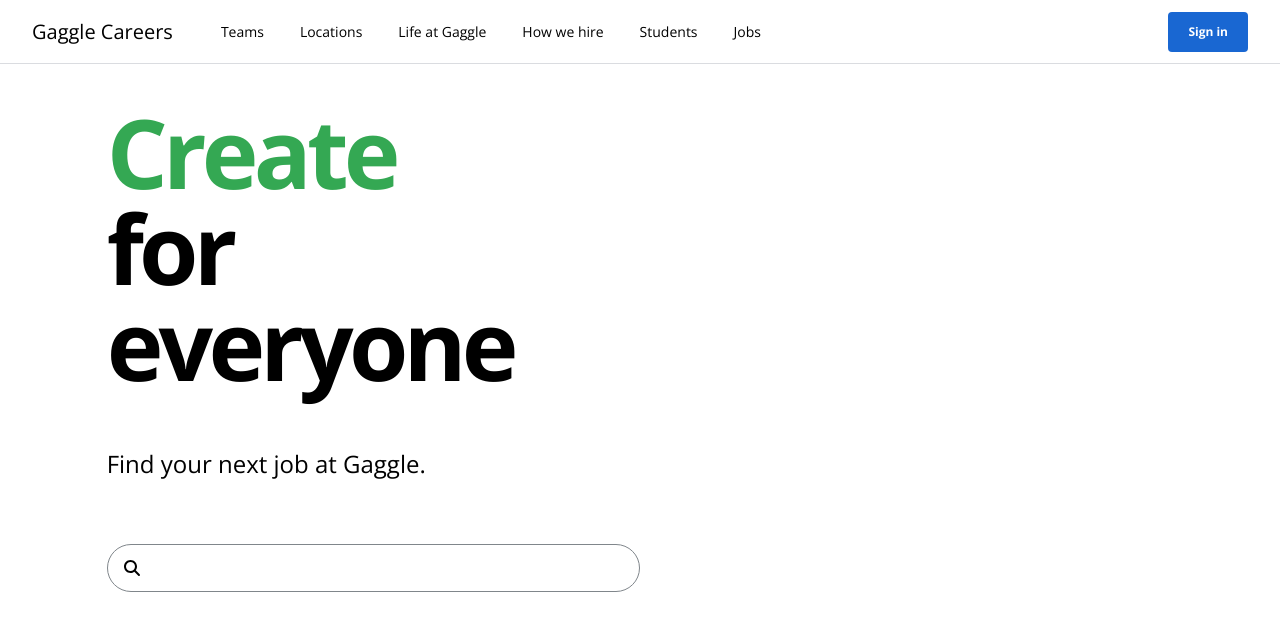
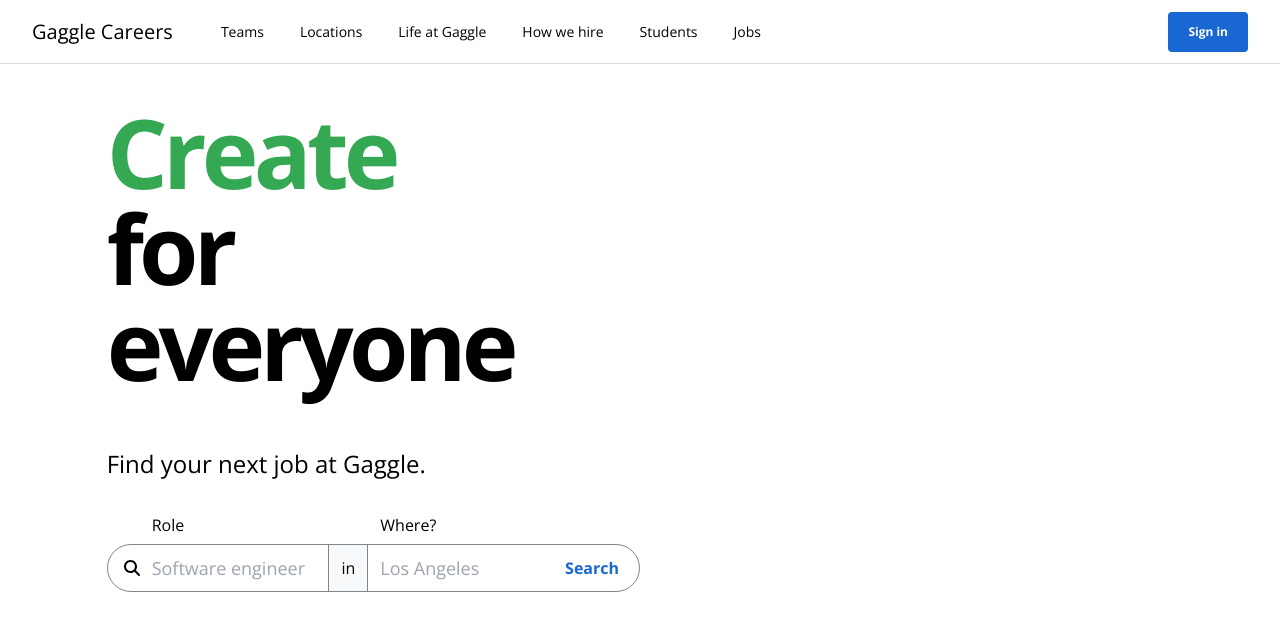
Before and after one commit to neopythe/job-search, a Vue app: page / in a window 1280 px wide. Shown: the top 630 px of the page. Built offline with nearby package versions, Linux system fonts and the light colour scheme.

Commit message:
style job search form input elements

```diff
--- a/src/components/ActionButton.vue
+++ b/src/components/ActionButton.vue
@@ -26,14 +26,14 @@ export default {
 
 <style scoped>
 button {
-  @apply px-5 py-3 text-xs font-bold rounded;
+  @apply px-5 py-3 text-xs font-bold;
 }
 
 .primary {
-  @apply text-white bg-brand-blue-1 hover:shadow-blue;
+  @apply rounded text-white bg-brand-blue-1 hover:shadow-blue;
 }
 
 .secondary {
-  @apply text-brand-blue-1 bg-transparent hover:bg-brand-blue-2 hover:text-white;
+  @apply text-brand-blue-1 bg-transparent hover:bg-brand-blue-2 hover:text-white text-base;
 }
 </style>
--- a/src/components/JobSearchForm.vue
+++ b/src/components/JobSearchForm.vue
@@ -3,11 +3,38 @@
     class="flex items-center w-full h-12 mt-14 border border-solid border-brand-gray-3 rounded-3xl"
   >
     <font-awesome-icon :icon="['fas', 'search']" class="ml-4 mr-3" />
+    <div class="flex flex-nowrap flex-1 h-full text-base">
+      <div class="relative flex items-center flex-1 h-full pr-3">
+        <label class="absolute left-0 -top-8">Role</label>
+        <input
+          type="text"
+          placeholder="Software engineer"
+          class="w-full text-lg focus:outline-none"
+        />
+      </div>
+      <span
+        class="flex items-center h-full px-3 border-l border-r border-brand-gray-3 bg-brand-gray-2 font-light"
+        >in</span
+      >
+      <div class="relative flex items-center flex-1 h-full pl-3">
+        <label class="absolute left-3 -top-8">Where?</label>
+        <input
+          type="text"
+          placeholder="Los Angeles"
+          class="w-full text-lg focus:outline-none"
+        />
+      </div>
+    </div>
+    <ActionButton text="Search" type="secondary" class="rounded-r-3xl" />
   </form>
 </template>
 
 <script>
+import ActionButton from '@/components/ActionButton.vue'
 export default {
   name: 'JobSearchForm',
+  components: {
+    ActionButton,
+  },
 }
 </script>
```
